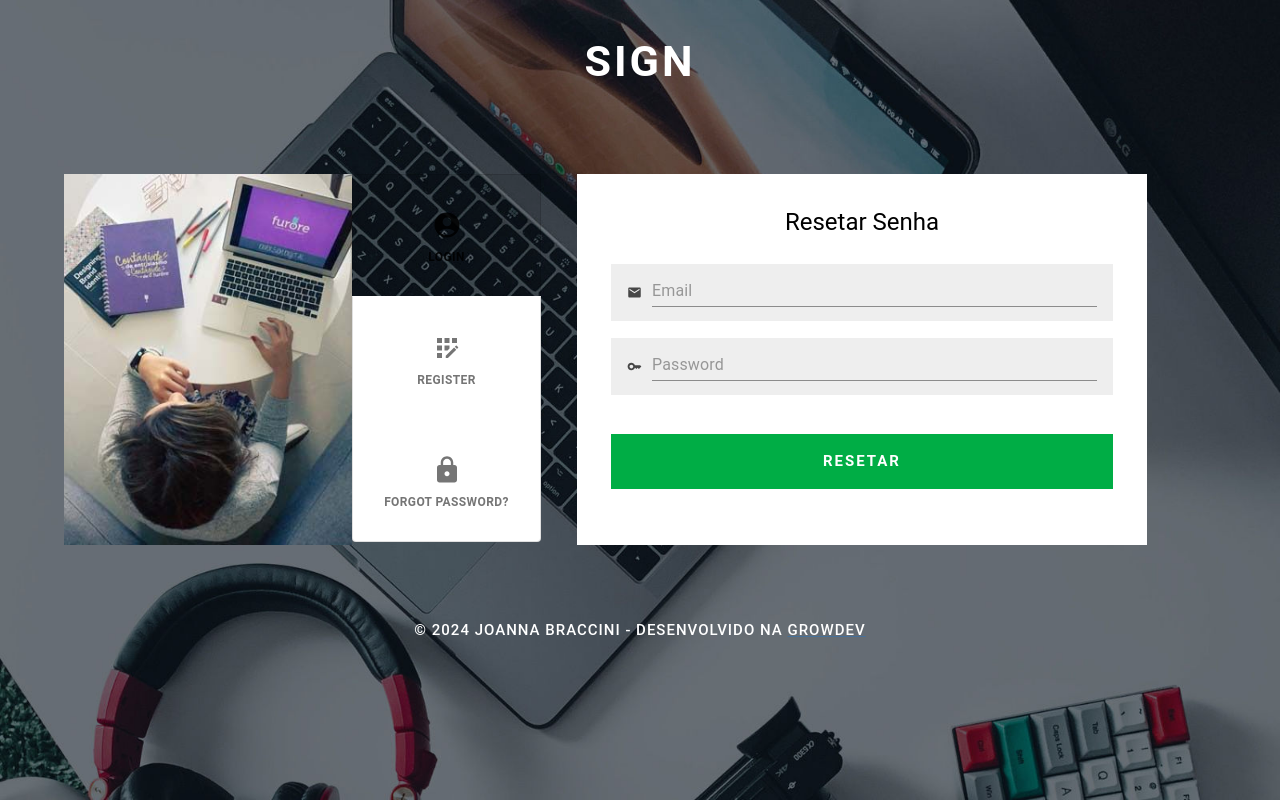
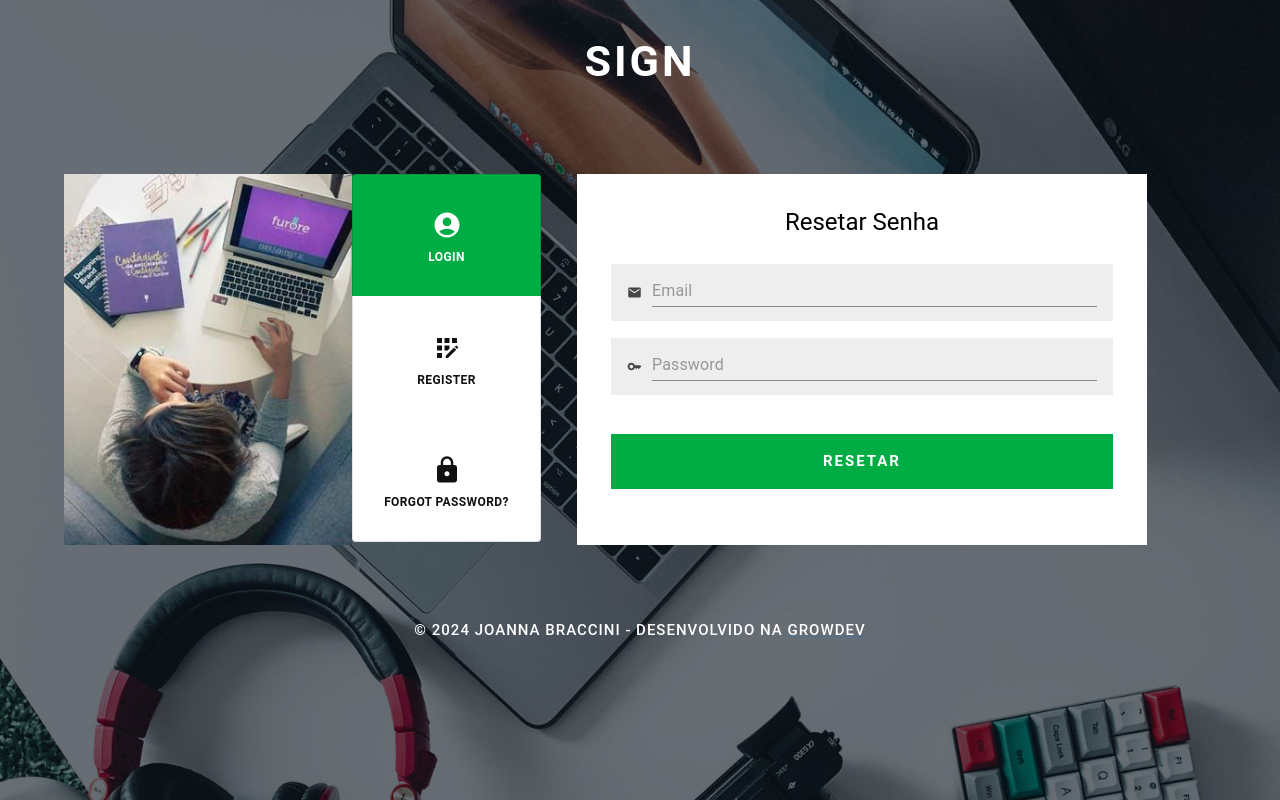
Before and after one commit to JoannaBraccini/GROWDEV-Bloco_3, a React (Vite) app in the folder SignUpMUIredux/: page / in a window 1280 px wide. Built offline with nearby package versions, Linux system fonts and the light colour scheme.

Commit message:
correção cores

```diff
--- a/SignUpMUIredux/src/components/LeftContainer.tsx
+++ b/SignUpMUIredux/src/components/LeftContainer.tsx
@@ -35,7 +35,6 @@ export default function LeftContainer() {
         onChange={handleChange}
         sx={{
           "& .MuiToggleButton-root": {
-            backgroundColor: "#fff",
             cursor: "pointer",
             display: "flex",
             flexDirection: "column",
@@ -46,13 +45,14 @@ export default function LeftContainer() {
             width: "189px",
             zIndex: 100,
             textAlign: "center",
-            // color: "#111",
+            color: "#111 !important",
+            backgroundColor: "#fff !important",
           },
           "& .Mui-selected": {
-            backgroundColor: "#00AD45",
-            color: "#fff",
+            backgroundColor: "#00AD45 !important",
+            color: "#fff !important",
             "&:hover": {
-              backgroundColor: "#00AD45",
+              backgroundColor: "#00AD45 !important",
             },
           },
         }}
```
